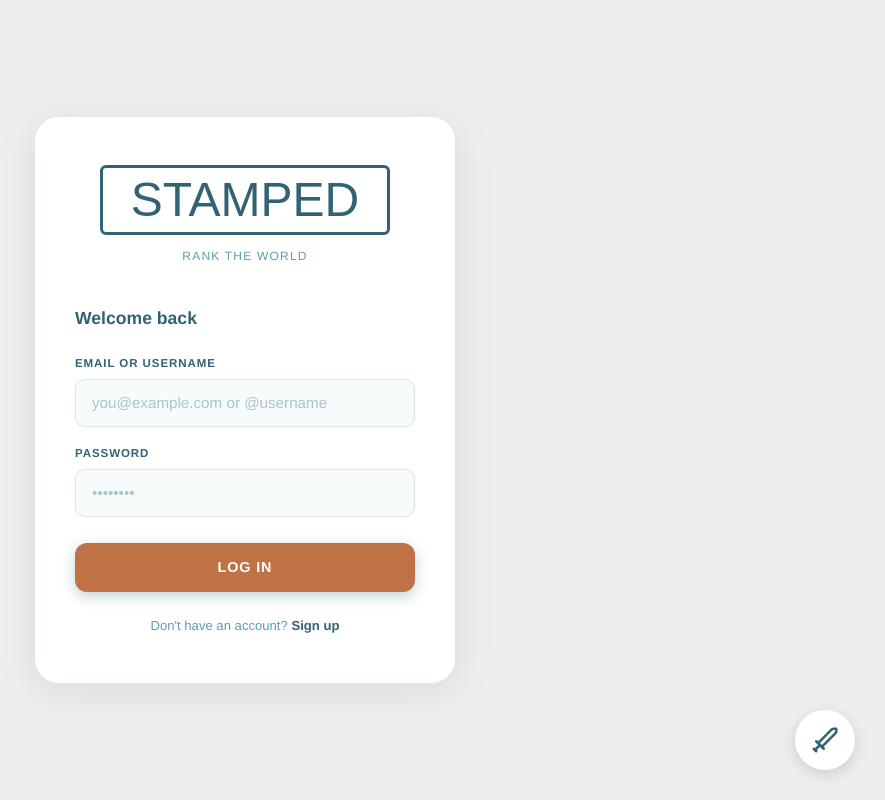
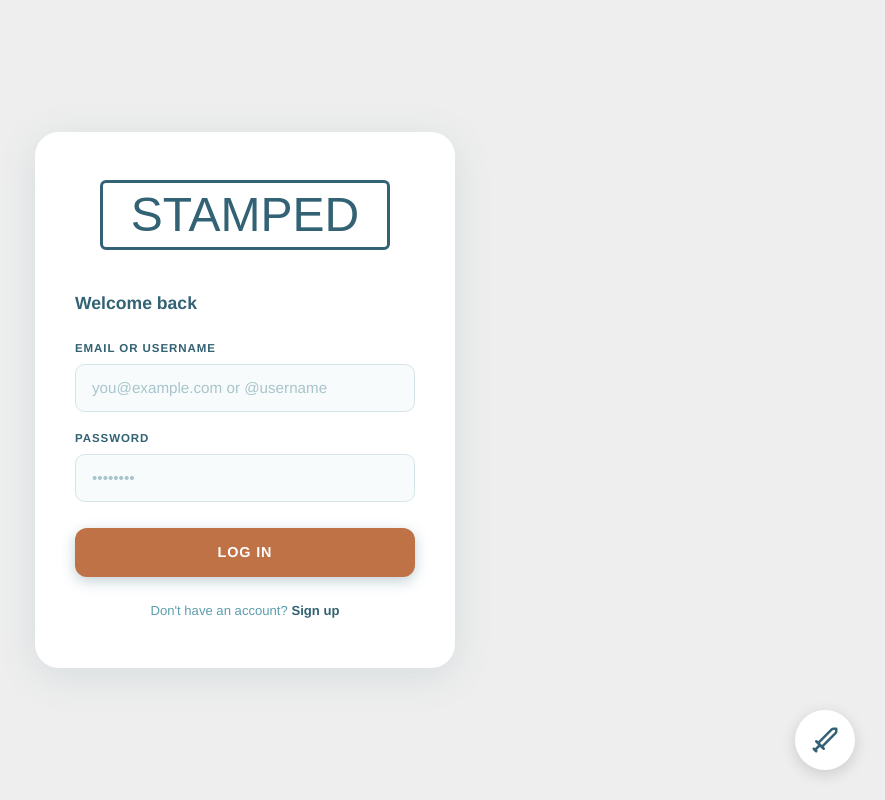
Before and after one commit to jadencheong/stamped-cs391, a Next.js app: page /login in a window 1280 px wide. Shown: the whole page, without its empty margins (395-1280 px from the left). Built offline with nearby package versions, Linux system fonts and the light colour scheme; a web font is replaced by a local one.

Commit message:
Removed byline because I didn't like it

```diff
--- a/app/login/page.tsx
+++ b/app/login/page.tsx
@@ -98,16 +98,6 @@ const AppName = styled.h1`
     margin: 0;
     line-height: 1;
     text-transform: uppercase;
-`;
-
-const Tagline = styled.p`
-    font-family: 'Helvetica', sans-serif;
-    font-size: 0.75rem;
-    color: #5C9EAD;
-    letter-spacing: 0.1em;
-    text-transform: uppercase;
-    margin-top: 0.75rem;
-    font-weight: 500;
 `;
 
 const FormTitle = styled.h2`
@@ -273,7 +263,6 @@ export default function LoginPage() {
                     <StampBorder>
                         <AppName>Stamped</AppName>
                     </StampBorder>
-                    <Tagline>rank the world</Tagline>
                 </LogoBlock>
 
                 <FormTitle>Welcome back</FormTitle>
```
